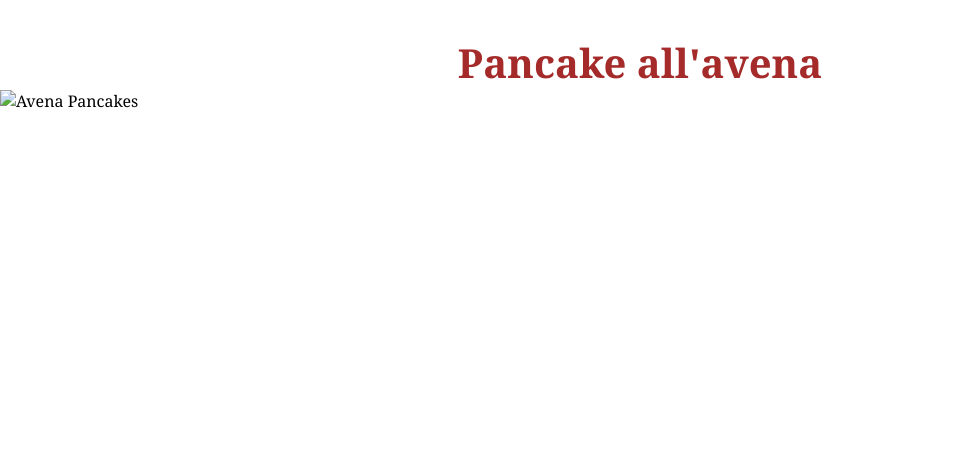
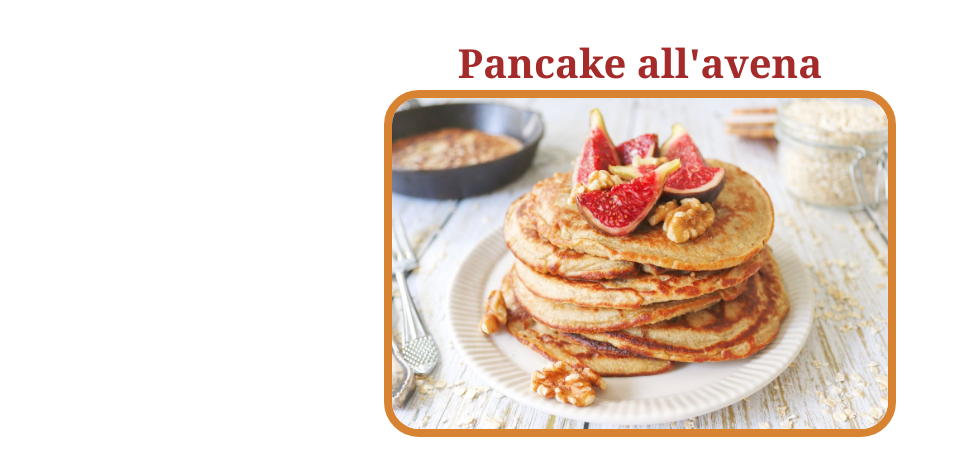
Before and after one commit to AlePezz02/Project_ricetta, a plain HTML site: page index.html in a window 1280 px wide. Shown: the whole page, without its empty margins (0-959 px from the left). Drawn offline with Linux system fonts and the light colour scheme.

Commit message:
add css img

```diff
--- a/style.css
+++ b/style.css
@@ -12,3 +12,13 @@ h1 {
     text-align: center;
     margin-top: 35px;
 }
+
+img {
+    border: 8px solid #d88332;
+    border-radius: 35px;
+    padding: opx;
+    width: 40%;
+    display: block;
+    margin-left: auto;
+    margin-right: auto;
+  }
```
Also changed, not shown: pancakesAvena.jpg (added).
